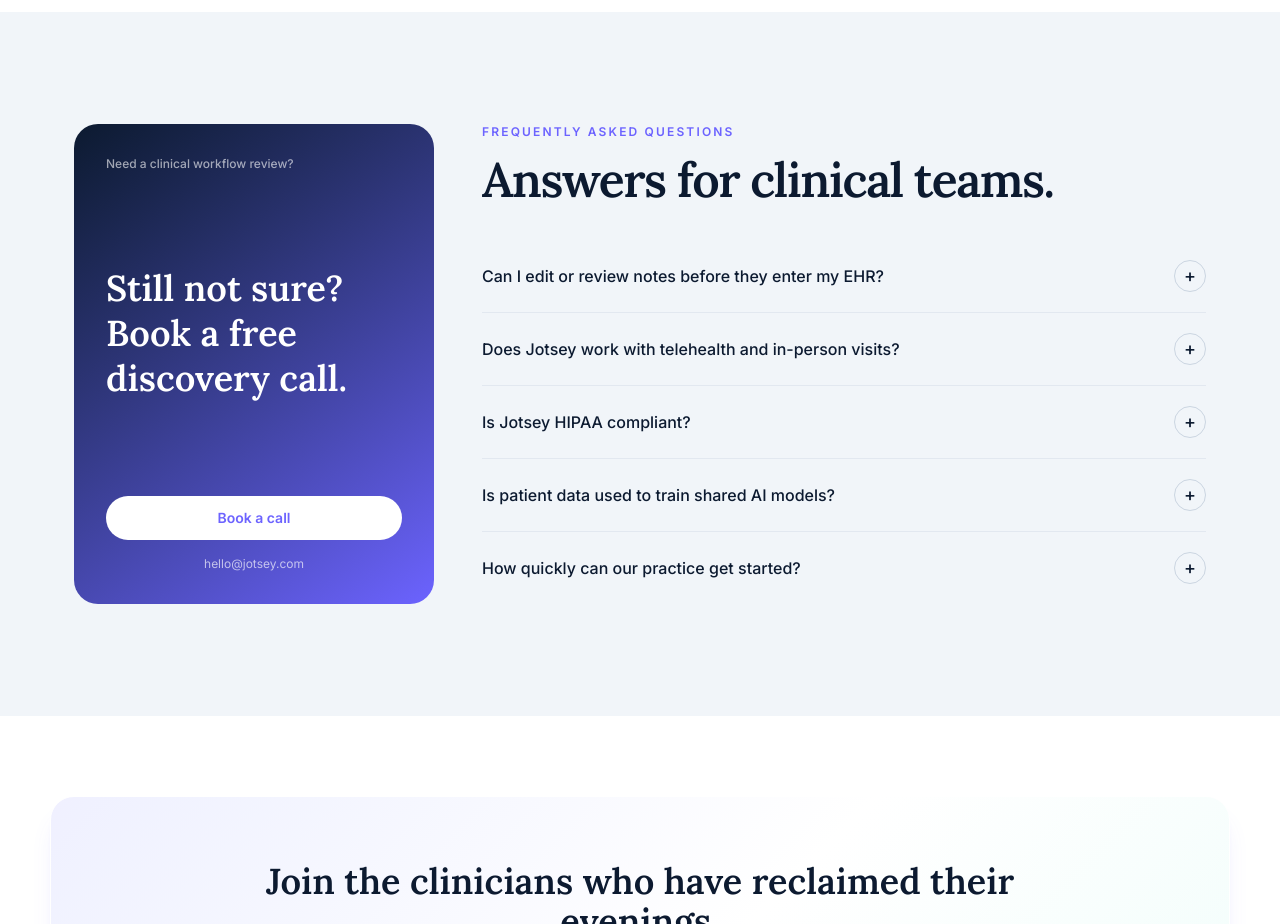
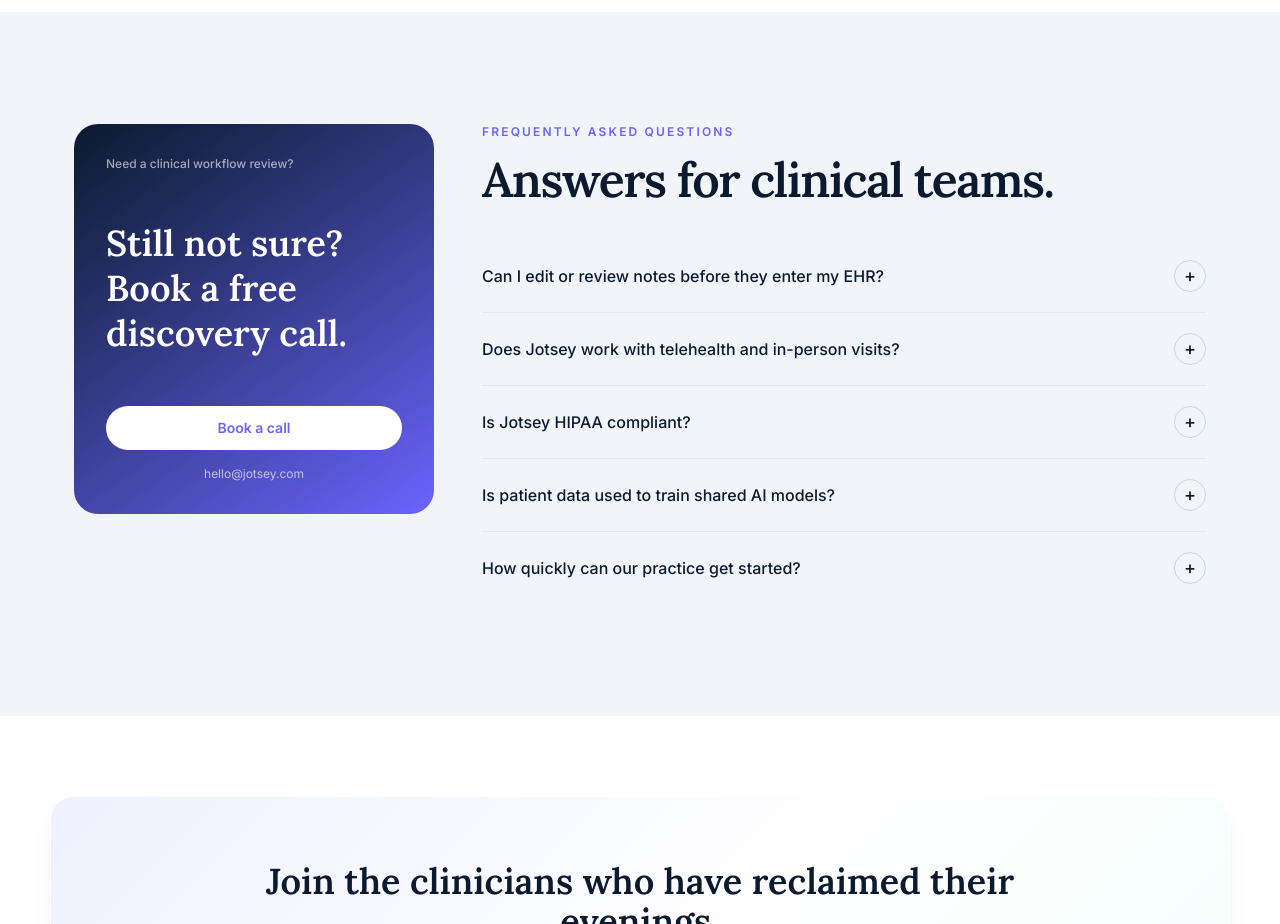
Before and after one commit to sumqdevelopers/Jotsey-landing-page, a React (Vite) app: page / in a window 1280 px wide. Shown: the part 5920-6844 px from the top of the page. Built offline with nearby package versions, Linux system fonts and the light colour scheme; the HTML template or start-up script is replaced by a standard one.

Commit message:
Keep FAQ discovery card from stretching when questions expand

```diff
--- a/src/sections/faq/DiscoveryCallCard.tsx
+++ b/src/sections/faq/DiscoveryCallCard.tsx
@@ -1,7 +1,7 @@
 export default function DiscoveryCallCard() {
   return (
     <aside
-      className="flex min-h-[390px] flex-col justify-between rounded-[24px] bg-linear-145 from-brand-navy to-accent-lavender p-8 text-white"
+      className="flex min-h-[390px] flex-col justify-between self-start rounded-[24px] bg-linear-145 from-brand-navy to-accent-lavender p-8 text-white"
       aria-labelledby="discovery-call-title"
     >
       <span className="text-xs font-medium text-white/60">
```
